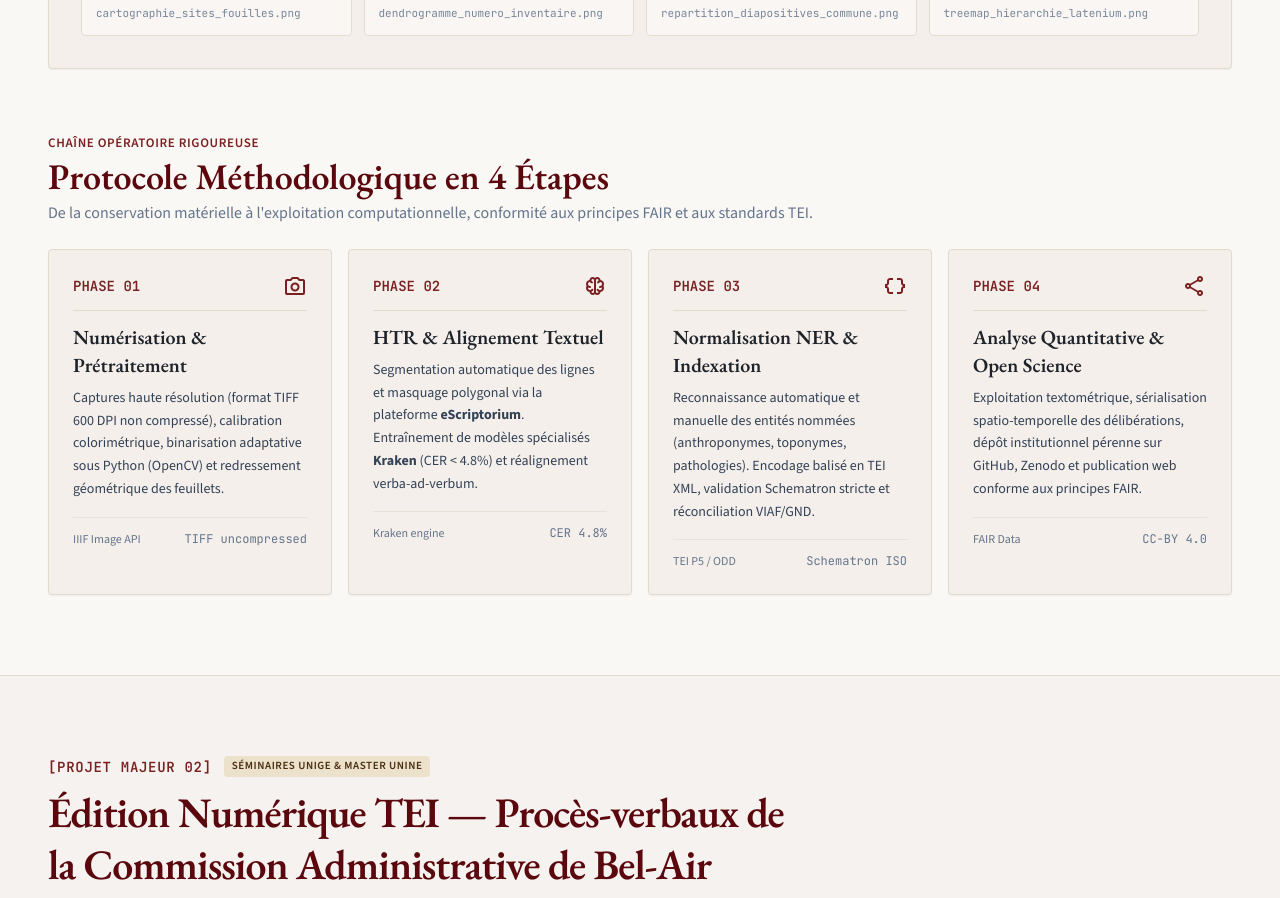
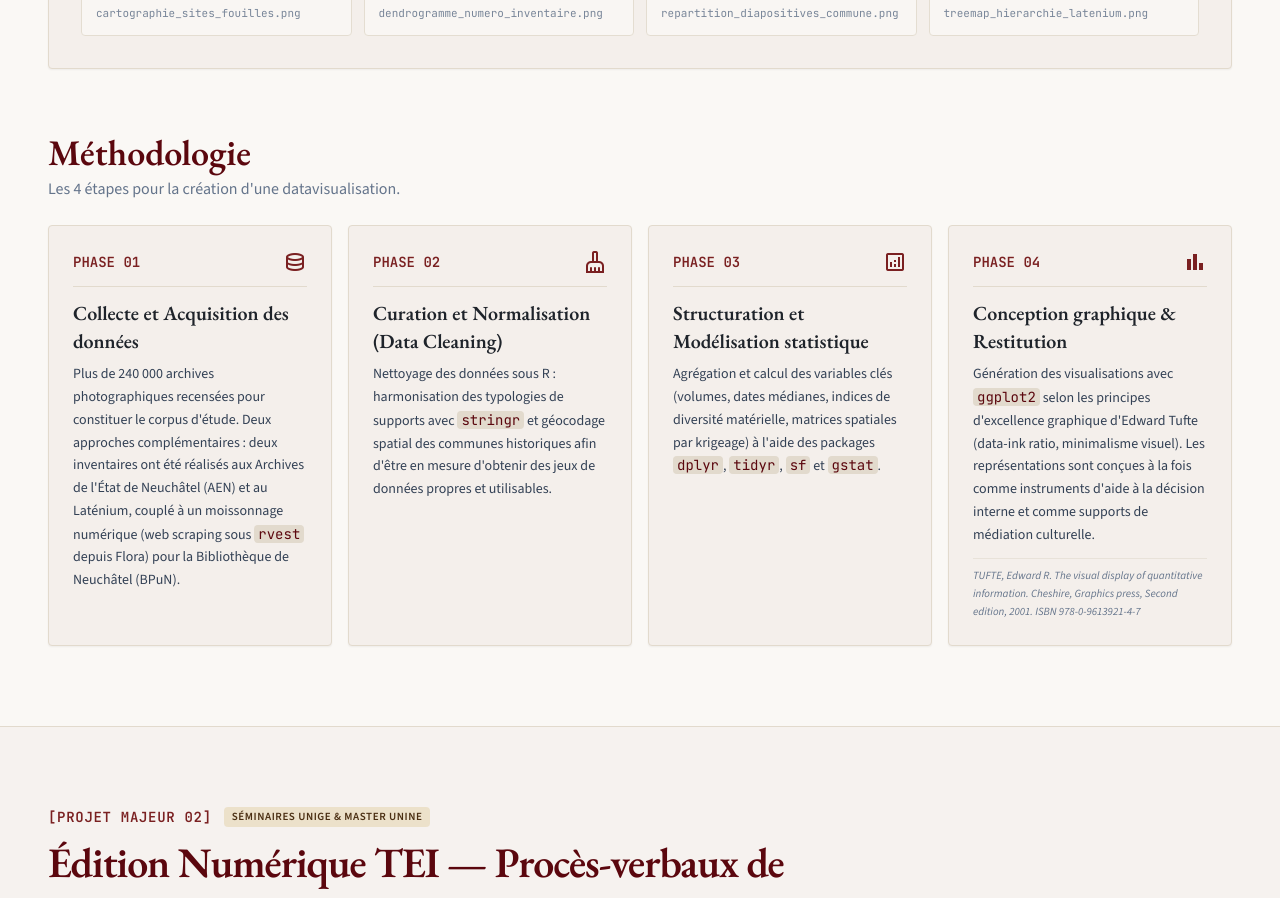
Before and after one commit to mroylem/romainmargaron.io, a React (Vite) app: page / in a window 1280 px wide. Shown: the part 2240-3138 px from the top of the page. Built offline with nearby package versions, Linux system fonts and the light colour scheme.

Commit message:
feat: rewrite methodology section with real datavisualisation workflow (4 phases, R packages, Tufte citation)

```diff
--- a/src/components/ResearchThesisSection.tsx
+++ b/src/components/ResearchThesisSection.tsx
@@ -212,14 +212,11 @@ export const ResearchThesisSection: React.FC<ResearchThesisSectionProps> = ({
       {/* 4-Step Methodology Protocol */}
       <div id="methodologie" className="flex flex-col gap-6 pt-4 scroll-mt-24">
         <div className="flex flex-col gap-1">
-          <span className="text-[13px] uppercase tracking-wider text-[#7A2021] font-semibold">
-            Chaîne opératoire rigoureuse
-          </span>
           <h3 className="font-serif text-3xl sm:text-4xl text-[#5b070e] font-semibold">
-            Protocole Méthodologique en 4 Étapes
+            Méthodologie
           </h3>
           <p className="text-[16px] text-[#64748B] max-w-3xl">
-            De la conservation matérielle à l'exploitation computationnelle, conformité aux principes FAIR et aux standards TEI.
+            Les 4 étapes pour la création d'une datavisualisation.
           </p>
         </div>
 
@@ -231,18 +228,16 @@ export const ResearchThesisSection: React.FC<ResearchThesisSectionProps> = ({
           >
             <div className="flex items-center justify-between pb-3 border-b border-[#E2DACD]">
               <span className="font-mono text-sm font-bold text-[#7A2021]">PHASE 01</span>
-              <span className="material-symbols-outlined text-[#7A2021] text-[24px]">photo_camera</span>
+              <span className="material-symbols-outlined text-[#7A2021] text-[24px]">database</span>
             </div>
             <h4 className="font-serif text-xl text-[#1E232A] font-semibold mt-3">
-              Numérisation &amp; Prétraitement
+              Collecte et Acquisition des données
             </h4>
-            <p className="text-[14px] text-[#334155] mt-2 leading-relaxed">
-              Captures haute résolution (format TIFF 600 DPI non compressé), calibration colorimétrique, binarisation adaptative sous Python (OpenCV) et redressement géométrique des feuillets.
+            <p className="text-[14px] text-[#334155] mt-2 leading-relaxed flex-1">
+              Plus de 240 000 archives photographiques recensées pour constituer le corpus d'étude. Deux approches complémentaires : deux inventaires ont été réalisés aux Archives de l'État de Neuchâtel (AEN) et au Laténium, couplé à un moissonnage numérique (web scraping sous{' '}
+              <code className="font-mono bg-[#E2DACD] px-1 rounded text-[#5b070e]">rvest</code>{' '}
+              depuis Flora) pour la Bibliothèque de Neuchâtel (BPuN).
             </p>
-            <div className="mt-4 pt-3 border-t border-[#E2DACD]/60 flex items-center justify-between text-[#64748B] text-[12px]">
-              <span>IIIF Image API</span>
-              <span className="font-mono">TIFF uncompressed</span>
-            </div>
           </div>
 
           {/* Phase 02 */}
@@ -252,18 +247,16 @@ export const ResearchThesisSection: React.FC<ResearchThesisSectionProps> = ({
           >
             <div className="flex items-center justify-between pb-3 border-b border-[#E2DACD]">
               <span className="font-mono text-sm font-bold text-[#7A2021]">PHASE 02</span>
-              <span className="material-symbols-outlined text-[#7A2021] text-[24px]">neurology</span>
+              <span className="material-symbols-outlined text-[#7A2021] text-[24px]">cleaning_services</span>
             </div>
             <h4 className="font-serif text-xl text-[#1E232A] font-semibold mt-3">
-              HTR &amp; Alignement Textuel
+              Curation et Normalisation (Data Cleaning)
             </h4>
-            <p className="text-[14px] text-[#334155] mt-2 leading-relaxed">
-              Segmentation automatique des lignes et masquage polygonal via la plateforme <strong>eScriptorium</strong>. Entraînement de modèles spécialisés <strong>Kraken</strong> (CER &lt; 4.8%) et réalignement verba-ad-verbum.
+            <p className="text-[14px] text-[#334155] mt-2 leading-relaxed flex-1">
+              Nettoyage des données sous R : harmonisation des typologies de supports avec{' '}
+              <code className="font-mono bg-[#E2DACD] px-1 rounded text-[#5b070e]">stringr</code>{' '}
+              et géocodage spatial des communes historiques afin d'être en mesure d'obtenir des jeux de données propres et utilisables.
             </p>
-            <div className="mt-4 pt-3 border-t border-[#E2DACD]/60 flex items-center justify-between text-[#64748B] text-[12px]">
-              <span>Kraken engine</span>
-              <span className="font-mono">CER 4.8%</span>
-            </div>
           </div>
 
           {/* Phase 03 */}
@@ -273,18 +266,18 @@ export const ResearchThesisSection: React.FC<ResearchThesisSectionProps> = ({
           >
             <div className="flex items-center justify-between pb-3 border-b border-[#E2DACD]">
               <span className="font-mono text-sm font-bold text-[#7A2021]">PHASE 03</span>
-              <span className="material-symbols-outlined text-[#7A2021] text-[24px]">data_object</span>
+              <span className="material-symbols-outlined text-[#7A2021] text-[24px]">analytics</span>
             </div>
             <h4 className="font-serif text-xl text-[#1E232A] font-semibold mt-3">
-              Normalisation NER &amp; Indexation
+              Structuration et Modélisation statistique
             </h4>
-            <p className="text-[14px] text-[#334155] mt-2 leading-relaxed">
-              Reconnaissance automatique et manuelle des entités nommées (anthroponymes, toponymes, pathologies). Encodage balisé en TEI XML, validation Schematron stricte et réconciliation VIAF/GND.
+            <p className="text-[14px] text-[#334155] mt-2 leading-relaxed flex-1">
+              Agrégation et calcul des variables clés (volumes, dates médianes, indices de diversité matérielle, matrices spatiales par krigeage) à l'aide des packages{' '}
+              <code className="font-mono bg-[#E2DACD] px-1 rounded text-[#5b070e]">dplyr</code>,{' '}
+              <code className="font-mono bg-[#E2DACD] px-1 rounded text-[#5b070e]">tidyr</code>,{' '}
+              <code className="font-mono bg-[#E2DACD] px-1 rounded text-[#5b070e]">sf</code>{' '}et{' '}
+              <code className="font-mono bg-[#E2DACD] px-1 rounded text-[#5b070e]">gstat</code>.
             </p>
-            <div className="mt-4 pt-3 border-t border-[#E2DACD]/60 flex items-center justify-between text-[#64748B] text-[12px]">
-              <span>TEI P5 / ODD</span>
-              <span className="font-mono">Schematron ISO</span>
-            </div>
           </div>
 
           {/* Phase 04 */}
@@ -294,18 +287,19 @@ export const ResearchThesisSection: React.FC<ResearchThesisSectionProps> = ({
           >
             <div className="flex items-center justify-between pb-3 border-b border-[#E2DACD]">
               <span className="font-mono text-sm font-bold text-[#7A2021]">PHASE 04</span>
-              <span className="material-symbols-outlined text-[#7A2021] text-[24px]">share</span>
+              <span className="material-symbols-outlined text-[#7A2021] text-[24px]">bar_chart</span>
             </div>
             <h4 className="font-serif text-xl text-[#1E232A] font-semibold mt-3">
-              Analyse Quantitative &amp; Open Science
+              Conception graphique &amp; Restitution
             </h4>
-            <p className="text-[14px] text-[#334155] mt-2 leading-relaxed">
-              Exploitation textométrique, sérialisation spatio-temporelle des délibérations, dépôt institutionnel pérenne sur GitHub, Zenodo et publication web conforme aux principes FAIR.
+            <p className="text-[14px] text-[#334155] mt-2 leading-relaxed flex-1">
+              Génération des visualisations avec{' '}
+              <code className="font-mono bg-[#E2DACD] px-1 rounded text-[#5b070e]">ggplot2</code>{' '}
+              selon les principes d'excellence graphique d'Edward Tufte (data-ink ratio, minimalisme visuel). Les représentations sont conçues à la fois comme instruments d'aide à la décision interne et comme supports de médiation culturelle.
             </p>
-            <div className="mt-4 pt-3 border-t border-[#E2DACD]/60 flex items-center justify-between text-[#64748B] text-[12px]">
-              <span>FAIR Data</span>
-              <span className="font-mono">CC-BY 4.0</span>
-            </div>
+            <p className="mt-3 pt-2 border-t border-[#E2DACD]/60 text-[11px] text-[#64748B] leading-relaxed italic">
+              TUFTE, Edward R. <em>The visual display of quantitative information.</em> Cheshire, Graphics press, Second edition, 2001. ISBN 978-0-9613921-4-7
+            </p>
           </div>
         </div>
       </div>
--- a/src/components/modals/MethodologyModal.tsx
+++ b/src/components/modals/MethodologyModal.tsx
@@ -6,59 +6,62 @@ interface MethodologyModalProps {
   onClose: () => void;
 }
 
-const PHASES = [
+// Each detail can be a string or a JSX element for inline code formatting
+const PHASES: {
+  phase: string;
+  title: string;
+  icon: string;
+  lead: string;
+  details: React.ReactNode[];
+}[] = [
   {
     phase: 'PHASE 01',
-    title: 'Numérisation & Prétraitement',
-    icon: 'photo_camera',
-    techTag: 'IIIF Image API • TIFF uncompressed',
-    lead: 'Captures haute résolution (format TIFF 600 DPI non compressé), calibration colorimétrique, binarisation adaptative sous Python (OpenCV) et redressement géométrique des feuillets.',
+    title: 'Collecte et Acquisition des données',
+    icon: 'database',
+    lead: "Plus de 240 000 archives photographiques recensées pour constituer le corpus d'étude. Deux approches complémentaires : inventaires réalisés aux AEN et au Laténium, couplés à un moissonnage numérique (web scraping) pour la BPuN.",
     details: [
-      'Numérisation réalisée sur scanner à plat professionnel pour préserver la reliure du registre in-folio.',
-      'Calibration colorimétrique avec mire ColorChecker pour compenser l’altération des encres ferro-galliques séculaires.',
-      'Pipeline de redressement géométrique automatique (détection des bords sous OpenCV) et correction d’inclinaison.',
-      'Exportation vers le standard IIIF Image API v3 pour affichage fluide sans perte d’information spectrale.'
-    ]
+      "Inventaire physique réalisé aux Archives de l'État de Neuchâtel (AEN) : dépouillement systématique des fonds photographiques, relevé des cotes et des métadonnées descriptives.",
+      "Inventaire au Laténium (Parc et musée d'archéologie de Neuchâtel) : recensement des diapositives et des photographies documentant les sites archéologiques cantonaux.",
+      <span key="rvest">Moissonnage numérique (web scraping) depuis le catalogue Flora de la Bibliothèque de Neuchâtel (BPuN) à l'aide du package <code className="font-mono bg-[#E2DACD] px-1 rounded text-[#5b070e]">rvest</code> sous R.</span>,
+      "Constitution de trois jeux de données distincts, couvrant au total plus de 240 000 références documentaires à exploiter.",
+    ],
   },
   {
     phase: 'PHASE 02',
-    title: 'HTR & Alignement Textuel',
-    icon: 'neurology',
-    techTag: 'Kraken engine • CER 4.8%',
-    lead: 'Segmentation automatique des lignes et masquage polygonal via la plateforme eScriptorium. Entraînement de modèles spécialisés Kraken (CER < 4.8%) et réalignement verba-ad-verbum.',
+    title: 'Curation et Normalisation (Data Cleaning)',
+    icon: 'cleaning_services',
+    lead: "Nettoyage des données sous R : harmonisation des typologies de supports avec stringr et géocodage spatial des communes historiques afin d'obtenir des jeux de données propres et utilisables.",
     details: [
-      'Importation des feuillets dans eScriptorium (développé par Inria/EPHE) pour la segmentation manuelle et assistée.',
-      'Génération de masques polygonaux pour isoler les gloses marginales et les cachets administratifs hors du flux textuel principal.',
-      'Entraînement de modèles neuronaux convolutionnels-récurrents (CRNN) sous Kraken avec validation croisée.',
-      'Post-correction assistée par dictionnaire historique français du début du XXᵉ siècle.'
-    ]
+      <span key="stringr">Harmonisation des typologies de supports photographiques (négatifs, diapositives, tirages) avec le package <code className="font-mono bg-[#E2DACD] px-1 rounded text-[#5b070e]">stringr</code> : standardisation des intitulés, correction des coquilles et unification des nomenclatures.</span>,
+      <span key="geocoder">Géocodage spatial des communes historiques neuchâteloises avec appariement aux référentiels géographiques officiels (swisstopo) via <code className="font-mono bg-[#E2DACD] px-1 rounded text-[#5b070e]">tidygeocoder</code>.</span>,
+      "Détection et suppression des doublons inter-inventaires par recoupement sur les identifiants de cote et les métadonnées descriptives.",
+      "Exportation de trois tables normalisées (AEN, BPuN, LAT) au format CSV, prêtes pour l'étape de modélisation statistique.",
+    ],
   },
   {
     phase: 'PHASE 03',
-    title: 'Normalisation NER & Indexation',
-    icon: 'data_object',
-    techTag: 'TEI P5 / ODD • Schematron ISO',
-    lead: 'Reconnaissance automatique et manuelle des entités nommées (anthroponymes, toponymes, pathologies). Encodage balisé en TEI XML, validation Schematron stricte et réconciliation VIAF/GND.',
+    title: 'Structuration et Modélisation statistique',
+    icon: 'analytics',
+    lead: "Agrégation et calcul des variables clés (volumes, dates médianes, indices de diversité matérielle, matrices spatiales par krigeage) à l'aide des packages dplyr, tidyr, sf et gstat.",
     details: [
-      'Application d’un modèle spaCy fine-tuné sur les sources archivistiques asilaires pour la détection préliminaire des entités.',
-      'Encodage sémantique systématique sous balises TEI <persName>, <orgName>, <placeName> avec rôles contextuels.',
-      'Définition d’une spécification ODD Roma propre au corpus Bel-Air (suppression des modules non nécessaires).',
-      'Écriture de règles Schematron pour vérifier la concordance des dates et la présence d’identifiants pérennes.'
-    ]
+      <span key="dplyr">Agrégation des volumes documentaires et calcul des dates médianes par fonds avec <code className="font-mono bg-[#E2DACD] px-1 rounded text-[#5b070e]">dplyr</code> et <code className="font-mono bg-[#E2DACD] px-1 rounded text-[#5b070e]">tidyr</code> : production des variables synthétiques nécessaires aux visualisations temporelles.</span>,
+      <span key="diversite">Calcul des indices de diversité matérielle (richesse typologique, entropie de Shannon) pour chaque fonds, opérationnalisés sous <code className="font-mono bg-[#E2DACD] px-1 rounded text-[#5b070e]">dplyr</code>.</span>,
+      <span key="spatial">Modélisation spatiale par krigeage des densités de sites archéologiques (LAT) : construction des matrices de variogrammes et interpolation IDW avec <code className="font-mono bg-[#E2DACD] px-1 rounded text-[#5b070e]">sf</code> et <code className="font-mono bg-[#E2DACD] px-1 rounded text-[#5b070e]">gstat</code>.</span>,
+      "Structuration hiérarchique des numéros d'inventaire du Laténium pour la production du dendrogramme et du treemap.",
+    ],
   },
   {
     phase: 'PHASE 04',
-    title: 'Analyse Quantitative & Open Science',
-    icon: 'share',
-    techTag: 'FAIR Data • CC-BY 4.0',
-    lead: 'Exploitation textométrique, sérialisation spatio-temporelle des délibérations, dépôt institutionnel pérenne sur GitHub, Zenodo et publication web conforme aux principes FAIR.',
+    title: 'Conception graphique & Restitution',
+    icon: 'bar_chart',
+    lead: "Génération des visualisations avec ggplot2 selon les principes d'excellence graphique d'Edward Tufte (data-ink ratio, minimalisme visuel). Les représentations servent à la fois l'aide à la décision interne et la médiation culturelle.",
     details: [
-      'Analyses lexicométriques et factorielles des correspondances (AFC) pour détecter les évolutions du vocabulaire asilaire.',
-      'Structuration d’une base relationnelle et graphe de connaissances CIDOC-CRM pour les trajectoires de patients.',
-      'Publication du corpus complet sous licence libre Creative Commons CC-BY 4.0 avec DOI attribué.',
-      'Garantie du respect des délais légaux de communicabilité des archives médicales et des recommandations éthiques suisses.'
-    ]
-  }
+      <span key="ggplot2">Production de l'ensemble des visualisations sous <code className="font-mono bg-[#E2DACD] px-1 rounded text-[#5b070e]">ggplot2</code> : frises chronologiques, circle packings, scatter plots, cartographies, dendrogrammes, treemaps et diagrammes en barres.</span>,
+      "Application systématique des principes d'Edward Tufte : maximisation du data-ink ratio, suppression des chartjunk, typographie sobre et lisible.",
+      "Double destination des visualisations : instruments d'aide à la décision pour les équipes de conservation, et supports de médiation culturelle pour le public des institutions.",
+      <span key="tufte" className="italic text-[#64748B]">TUFTE, Edward R. <em>The visual display of quantitative information.</em> Cheshire, Graphics press, Second edition, 2001. ISBN 978-0-9613921-4-7</span>,
+    ],
+  },
 ];
 
 export const MethodologyModal: React.FC<MethodologyModalProps> = ({
@@ -84,9 +87,9 @@ export const MethodologyModal: React.FC<MethodologyModalProps> = ({
             <span className="material-symbols-outlined text-[#7A2021] text-[24px]">architecture</span>
             <div>
               <h3 className="font-serif text-xl sm:text-2xl text-[#5b070e] font-semibold">
-                Protocole Méthodologique Détaillé
+                Méthodologie
               </h3>
-              <p className="text-xs text-[#64748B]">Chaîne de traitement numérique de bout en bout</p>
+              <p className="text-xs text-[#64748B]">Les 4 étapes pour la création d'une datavisualisation</p>
             </div>
           </div>
           <button
@@ -116,14 +119,11 @@ export const MethodologyModal: React.FC<MethodologyModalProps> = ({
 
         {/* Body Content */}
         <div className="p-6 overflow-y-auto space-y-5 text-[#1E232A]">
-          <div className="flex items-start justify-between gap-3 border-b border-[#E2DACD] pb-3">
+          <div className="flex items-start gap-3 border-b border-[#E2DACD] pb-3">
             <div>
               <span className="font-mono text-xs font-bold text-[#7A2021]">{current.phase}</span>
               <h4 className="font-serif text-2xl font-bold text-[#5b070e] mt-0.5">{current.title}</h4>
             </div>
-            <span className="text-xs font-mono px-2 py-1 rounded bg-[#C29B38]/20 text-[#4A2E12] font-semibold shrink-0">
-              {current.techTag}
-            </span>
           </div>
 
           <p className="text-sm font-medium text-[#334155] leading-relaxed bg-[#F4EFEB] p-3.5 rounded border border-[#E2DACD]">
@@ -132,7 +132,7 @@ export const MethodologyModal: React.FC<MethodologyModalProps> = ({
 
           <div className="space-y-3">
             <span className="text-xs uppercase font-bold text-[#4A2E12] tracking-wider">
-              Opérations techniques clés :
+              Opérations clés :
             </span>
             <ul className="space-y-2 text-xs sm:text-sm text-[#334155]">
               {current.details.map((detail, dIdx) => (
```
